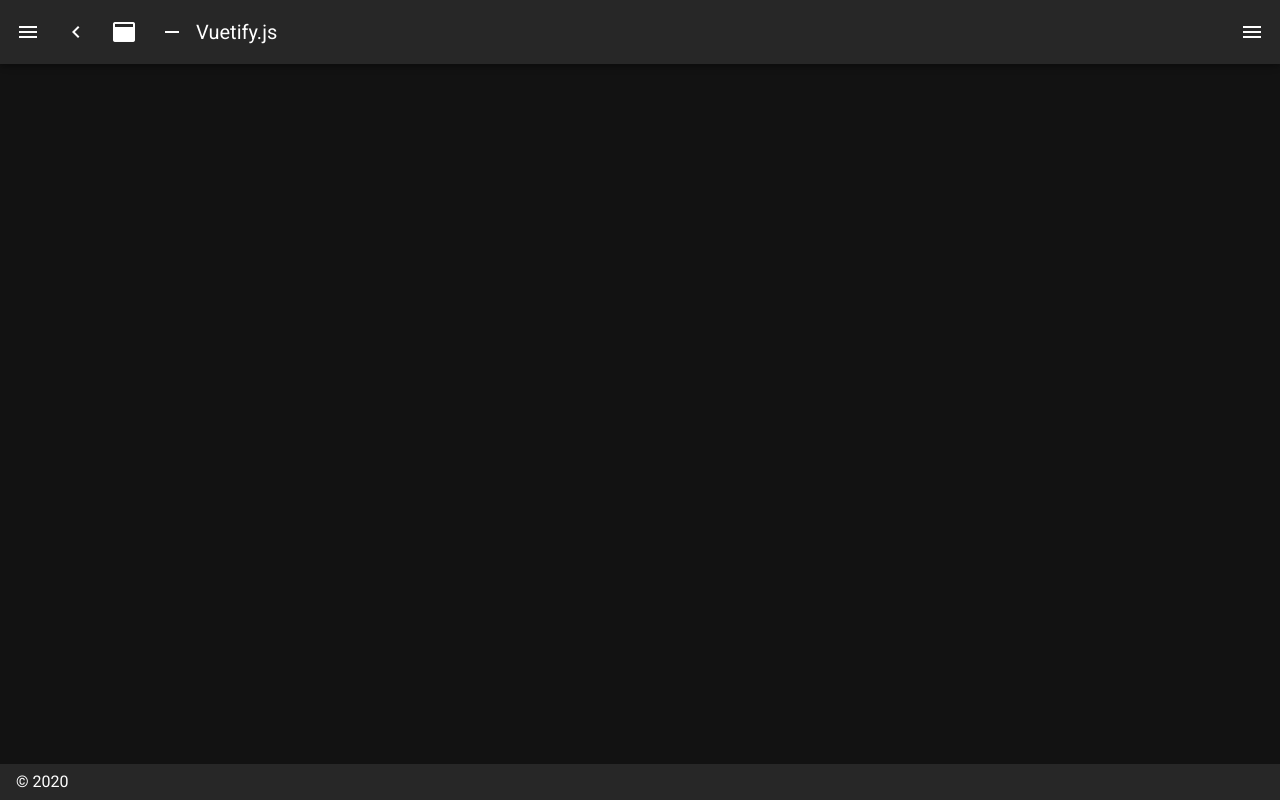
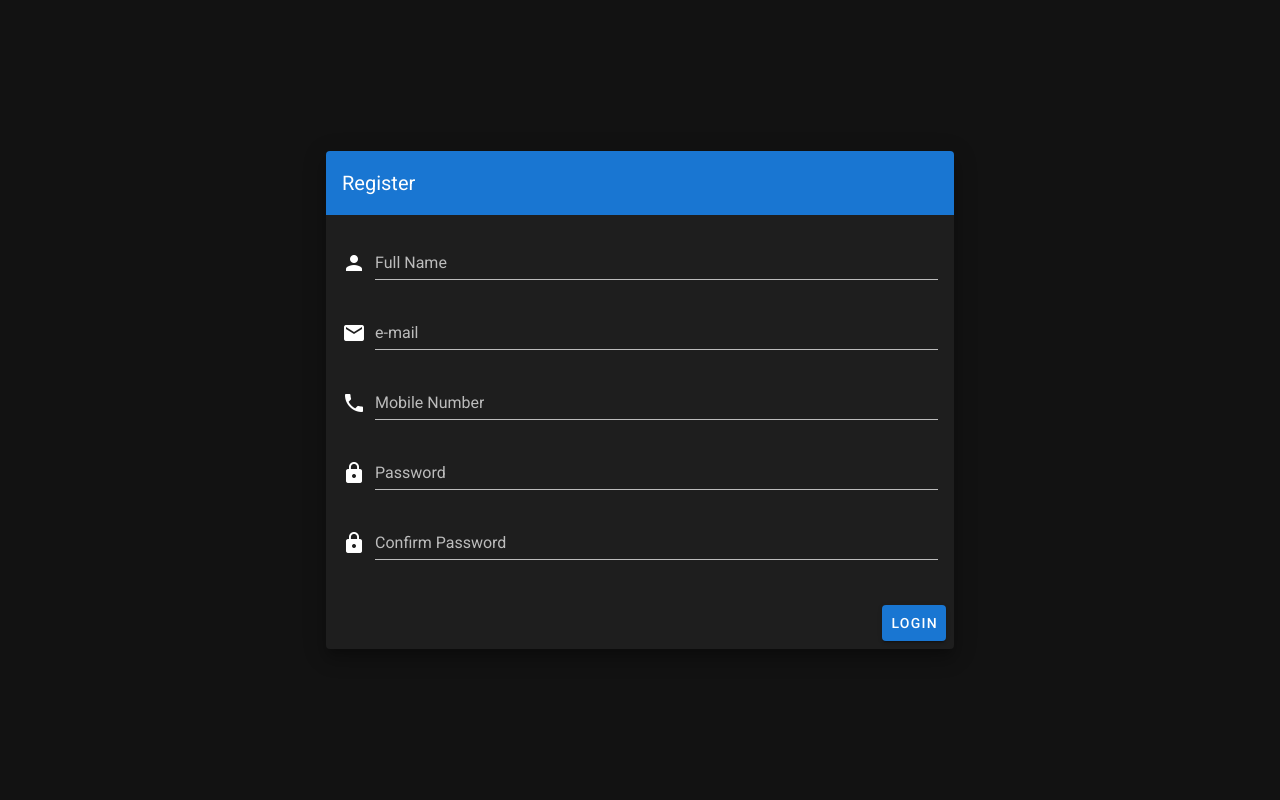
Before and after one commit to PRAJINPRAKASH/nuxt-sample-app, a Nuxt app: page /register in a window 1280 px wide. Before the commit this address had no page. Built offline with nearby package versions, Linux system fonts and the light colour scheme.

Commit message:
Added register login page

```diff
--- /dev/null
+++ b/assets/custom.scss
@@ -0,0 +1,14 @@
+input:-webkit-autofill,
+input:-webkit-autofill:hover,
+input:-webkit-autofill:focus,
+textarea:-webkit-autofill,
+textarea:-webkit-autofill:hover,
+textarea:-webkit-autofill:focus,
+select:-webkit-autofill,
+select:-webkit-autofill:hover,
+select:-webkit-autofill:focus {
+  border: none;
+  -webkit-text-fill-color: rgb(10, 150, 21);
+  -webkit-box-shadow: 0 0 0px 1000px rgba(255, 255, 255, 0) inset;
+  transition: background-color 5000s ease-in-out 0s;
+}
--- a/layouts/default.vue
+++ b/layouts/default.vue
@@ -1,5 +1,5 @@
 <template>
-  <v-app dark>
+  <v-app>
     <v-navigation-drawer
       v-model="drawer"
       :mini-variant="miniVariant"
--- a/layouts/error.vue
+++ b/layouts/error.vue
@@ -1,5 +1,5 @@
 <template>
-  <v-app dark>
+  <v-app>
     <v-layout align-center justify-center>
       <v-flex xs12 sm8 md4 class="text-center">
         <h1 class="display-3">
--- a/nuxt.config.js
+++ b/nuxt.config.js
@@ -17,7 +17,13 @@ module.exports = {
         content: process.env.npm_package_description || ''
       }
     ],
-    link: [{ rel: 'icon', type: 'image/x-icon', href: '/favicon.ico' }]
+    link: [
+      { rel: 'icon', type: 'image/x-icon', href: '/favicon.ico' },
+      {
+        rel: 'stylesheet',
+        href: 'https://fonts.googleapis.com/css?family=Material+Icons'
+      }
+    ]
   },
   /*
    ** Customize the progress-bar color
@@ -26,7 +32,7 @@ module.exports = {
   /*
    ** Global CSS
    */
-  css: [],
+  css: ['~/assets/custom.scss'],
   /*
    ** Plugins to load before mounting the App
    */
--- /dev/null
+++ b/pages/login.vue
@@ -0,0 +1,58 @@
+<template>
+  <v-app>
+    <v-content>
+      <v-container fluid fill-height>
+        <v-layout align-center justify-center>
+          <v-flex xs12 sm8 md4>
+            <v-card class="elevation-12">
+              <v-toolbar color="primary" dark flat>
+                <v-toolbar-title>Login</v-toolbar-title>
+                <v-spacer></v-spacer>
+              </v-toolbar>
+              <v-card-text>
+                <v-form ref="form" autocomplete="off">
+                  <v-text-field
+                    label="e-mail"
+                    name="email"
+                    prepend-icon="person"
+                    type="text"
+                    required
+                    @focus="enable"
+                  ></v-text-field>
+
+                  <v-text-field
+                    id="password"
+                    label="Password"
+                    name="password"
+                    prepend-icon="lock"
+                    type="password"
+                  ></v-text-field>
+                </v-form>
+              </v-card-text>
+              <v-card-actions>
+                <v-spacer></v-spacer>
+                <v-btn color="primary">Login</v-btn>
+              </v-card-actions>
+            </v-card>
+          </v-flex>
+        </v-layout>
+      </v-container>
+    </v-content>
+  </v-app>
+</template>
+<script>
+export default {
+  layout: 'empty',
+  data() {
+    return {}
+  },
+  mounted() {},
+  methods: {},
+  head() {
+    const title = 'Login'
+    return {
+      title
+    }
+  }
+}
+</script>
--- /dev/null
+++ b/pages/register.vue
@@ -0,0 +1,79 @@
+<template>
+  <v-app>
+    <v-content>
+      <v-container fluid fill-height>
+        <v-layout align-center justify-center>
+          <v-flex xs12 sm8 md6>
+            <v-card class="elevation-12">
+              <v-toolbar color="primary" dark flat>
+                <v-toolbar-title>Register</v-toolbar-title>
+                <v-spacer></v-spacer>
+              </v-toolbar>
+              <v-card-text>
+                <v-form ref="form" autocomplete="off">
+                  <v-text-field
+                    label="Full Name"
+                    name="name"
+                    prepend-icon="person"
+                    type="text"
+                    required
+                  ></v-text-field>
+                  <v-text-field
+                    label="e-mail"
+                    name="email"
+                    prepend-icon="email"
+                    type="text"
+                    required
+                  ></v-text-field>
+
+                  <v-text-field
+                    label="Mobile Number"
+                    name="phone"
+                    prepend-icon="phone"
+                    type="text"
+                    required
+                  ></v-text-field>
+
+                  <v-text-field
+                    id="password"
+                    label="Password"
+                    name="password"
+                    prepend-icon="lock"
+                    type="password"
+                  ></v-text-field>
+                  <v-text-field
+                    id="confirmpassword"
+                    label="Confirm Password"
+                    name="confirmpassword"
+                    prepend-icon="lock"
+                    type="password"
+                  ></v-text-field>
+                </v-form>
+              </v-card-text>
+              <v-card-actions>
+                <v-spacer></v-spacer>
+                <v-btn color="primary">Login</v-btn>
+              </v-card-actions>
+            </v-card>
+          </v-flex>
+        </v-layout>
+      </v-container>
+    </v-content>
+  </v-app>
+</template>
+<script>
+export default {
+  layout: 'empty',
+  data() {
+    return {}
+  },
+  mounted() {},
+  methods: {},
+  head() {
+    const title = 'Register'
+    return {
+      title
+    }
+  }
+}
+</script>
```
